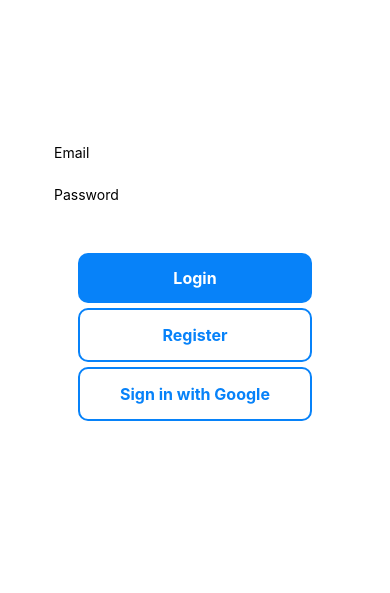
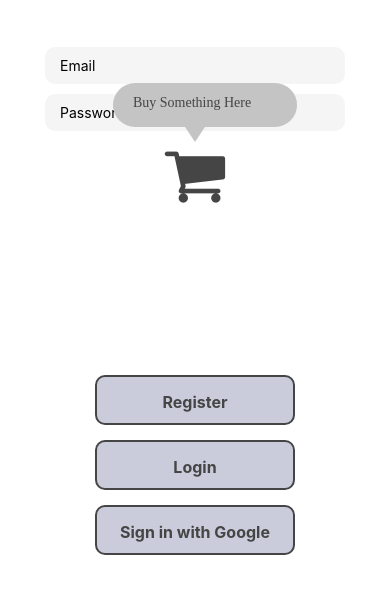
Before and after one commit to yenpangchen/NCUAPP-WinterHW, a React Native app: screen / in a window 390 px wide. Shown: the part 147-740 px from the top of the page. Built offline with nearby package versions, Linux system fonts and the light colour scheme; no server answers.

Commit message:
LoginPage ShopPage

```diff
--- a/items.js
+++ b/items.js
@@ -13,11 +13,28 @@ function toDateString(time) {
   return dateString;
 }
 
-async function getItem() {
+async function getNewItem() {
+  const itemsArray = [];
   const db = firebase.firestore();
-  const itemRef = db.collection('products').doc('tMBky4jDxVVpLaV8ZXaQ');
-  const doc = await itemRef.get();
-  console.log(doc.data());
+  const itemRef = db.collection('products');
+  const querySnapshot = await itemRef.where('status', '==', '全新').get();
+  querySnapshot.forEach((doc) => {
+    itemsArray.push({ createAt: toDateString(doc.data().createAt), ...doc.data(), id: doc.id });
+  });
+  console.log(itemsArray);
+  return itemsArray;
+}
+
+async function getSecondhandItem() {
+  const itemsArray = [];
+  const db = firebase.firestore();
+  const itemRef = db.collection('products');
+  const querySnapshot = await itemRef.where('status', '==', '二手').get();
+  querySnapshot.forEach((doc) => {
+    itemsArray.push({ createAt: toDateString(doc.data().createAt), ...doc.data(), id: doc.id });
+  });
+  console.log(itemsArray);
+  return itemsArray;
 }
 
 async function getAllItems() {
@@ -56,7 +73,8 @@ async function addItem() {
 }
 
 export default {
-  getItem,
+  getNewItem,
+  getSecondhandItem,
   getAllItems,
   addItem,
 };
--- a/screens/LoginPage.jsx
+++ b/screens/LoginPage.jsx
@@ -5,6 +5,7 @@ import {
   KeyboardAvoidingView, StyleSheet, Text, TextInput, TouchableOpacity, View,
 } from 'react-native';
 import firebase from '../firebase';
+import Icon from 'react-native-vector-icons/FontAwesome';
 
 const { auth, provider } = firebase;
 
@@ -13,45 +14,90 @@ const styles = StyleSheet.create({
     flex: 1,
     justifyContent: 'center',
     alignItems: 'center',
-  },
-  inputContainer: {
-    width: '80%',
+    backgroundColor: 'white',
   },
   input: {
     backgroundColor: 'white',
     paddingHorizontal: 15,
     paddingVertical: 10,
     borderRadius: 10,
-    marginTop: 5,
+    backgroundColor: '#F5F5F5',
+    marginTop: 10,
+    top: 200,
+    width: 300,
   },
   buttonContainer: {
     width: '60%',
-    justifyContent: 'center',
+    flex: 1,
     alignItems: 'center',
-    marginTop: 40,
+    flexDirection: 'column',
+    top: 100,
   },
   button: {
-    backgroundColor: '#0782F9',
-    width: '100%',
+    backgroundColor: '#CACCDB',
+    width: 200,
+    height: 50,
     padding: 15,
-    borderRadius: 10,
+    borderRadius:10,
+    marginBottom: 15,
     alignItems: 'center',
+
   },
   buttonOutline: {
-    backgroundColor: 'white',
-    marginTop: 5,
-    borderColor: '#0782F9',
+    backgroundColor: '#CACCDB',
+    borderColor: '#454545',
     borderWidth: 2,
   },
   buttonText: {
-    color: 'white',
+    color: '#454545',
     fontWeight: '700',
     fontSize: 16,
   },
   buttonOutlineText: {
-    color: '#0782F9',
+    color: '#454545',
     fontWeight: '700',
     fontSize: 16,
+    height: 50,
+  },
+  buy: {
+		backgroundColor: 'rgba(196, 196, 196, 1)',
+		width: 184,
+		height: 44,
+		borderRadius: 30,
+    top: 230,
+    marginLeft: 20,
+  },
+  buypic: {
+    flex: 1,
+    flexDirection: 'column',
+    alignItems: 'center',
+  },
+  cart: {
+    marginTop: 10,
+    marginBottom: 50,
+    top: 220,
+  },
+  tri: {
+    width: 0,
+    height: 0,
+    borderBottomColor: "rgba(196, 196, 196, 1)",
+    backgroundColor: "transparent",
+    borderStyle: "solid",
+    borderLeftWidth: 10,
+    borderRightWidth: 10,
+    borderBottomWidth: 15,
+    borderLeftColor: "transparent",
+    borderRightColor: "transparent",
+    transform: [{ rotate: "180deg" }],
+    top:230
+  },
+  buytext: {
+    fontFamily: 'Paytone One',
+    fontWeight: '400',
+    fontSize: 14,
+    color: 'rgba(69,69,69,1)',
+    marginTop: 12,
+    marginLeft: 20,
   },
 });
 
@@ -183,7 +229,12 @@ const LoginPage = () => {
       style={styles.container}
       behavior="padding"
     >
-      <View style={styles.inputContainer}>
+      <View style={styles.buypic}>
+        <View style={styles.buy}>
+          <Text style={styles.buytext}>Buy Something Here</Text>
+        </View>
+        <View style={styles.tri} />
+        <Icon name='shopping-cart' size={65} color="#454545" style={styles.cart}/>
         <TextInput
           placeholder="Email"
           value={email}
@@ -200,26 +251,27 @@ const LoginPage = () => {
       </View>
 
       <View style={styles.buttonContainer}>
-        <TouchableOpacity
-          onPress={handleLogin}
-          style={styles.button}
-        >
-          <Text style={styles.buttonText}>Login</Text>
-        </TouchableOpacity>
-        <TouchableOpacity
+          <TouchableOpacity
           onPress={handleSignUp}
           style={[styles.button, styles.buttonOutline]}
         >
           <Text style={styles.buttonOutlineText}>Register</Text>
         </TouchableOpacity>
         <TouchableOpacity
-          onPress={signInWithGoogleAsync}
+          onPress={handleLogin}
           style={[styles.button, styles.buttonOutline]}
         >
-          <Text style={styles.buttonOutlineText}>Sign in with Google</Text>
+          <Text style={styles.buttonOutlineText}>Login</Text>
         </TouchableOpacity>
+        <TouchableOpacity
+        onPress={signInWithGoogleAsync}
+        style={[styles.button, styles.buttonOutline]}
+      >
+        <Text style={styles.buttonOutlineText}>Sign in with Google</Text>
+      </TouchableOpacity>
       </View>
     </KeyboardAvoidingView>
+
   );
 };
 
--- a/screens/ShopPage.jsx
+++ b/screens/ShopPage.jsx
@@ -1,19 +1,243 @@
-import { StyleSheet, Text, View } from 'react-native';
-import React from 'react';
+import { useNavigation } from '@react-navigation/core';
+import React, { useState, useEffect } from 'react';
+import {
+  StyleSheet, Text, TouchableOpacity, View, Button, Image, ScrollView, ImageBackground, SafeAreaView
+} from 'react-native';
+import {
+  Card,
+} from 'react-native-paper';
+import firebase from 'firebase';
+import items from '../items';
+import { createBottomTabNavigator } from '@react-navigation/bottom-tabs';
+
+import { BottomNavigation} from 'react-native-paper';
 
 const styles = StyleSheet.create({
   container: {
     flex: 1,
-    backgroundColor: '#fff',
+    justifyContent: 'center',
     alignItems: 'center',
-    justifyContent: 'center',
+    backgroundColor: 'white',
+  },
+  searchbar: {
+    width: 237,
+    height: 44,
+    borderRadius: 20,
+    backgroundColor: 'rgba(245,245,245,1)',
+    marginTop: 11,
+    flex: 1,
+    flexDirection: 'row',
+    justifyContent: 'flex-start',
+  },
+  searchtext: {
+    fontSize: 16,
+    fontFamily: 'Roboto',
+    color: 'rgba(196,196,196,1)',
+    width: 55,
+    height: 17,
+    marginLeft: 10,
+    marginTop: 12,
+  },
+  searchpic: {
+    width: 20,
+    height: 20,
+    marginLeft: 20,
+    marginTop: 12,
+  },
+  heart: {
+    width: 28,
+    height: 25,
+    marginTop: 12,
+    marginLeft: 150,
+  },
+  message: {
+    width: 28,
+    height: 25,
+    marginTop: 12,
+    marginLeft: 20,
+  },
+  title: {
+    fontSize: 20,
+    fontFamily: 'Roboto',
+    fontWeight: '500',
+    color: 'rgba(0,0,0,1)',
+    width: 200,
+    height: 23,
+    marginTop: 15,
+    marginLeft: 20,
+  },
+  choose: {
+    flex: 1,
+    alignItems: 'flex-end',
+    flexDirection:'row',
+  },
+  new: {
+    fontSize: 16,
+    fontFamily: 'Roboto',
+    fontWeight: '500',
+    color: 'black',
+    top: 8,
+  },
+  newpress: {
+    fontSize: 16,
+    fontFamily: 'Roboto',
+    fontWeight: '300',
+    color: '#C4C4C4',
+    top: 8,
+  },
+  Line1: {
+    borderWidth: 1,
+    borderStyle: 'solid',
+    borderColor: 'rgba(0,0,0,1)',
+    transform: [{rotate:"-90deg"}],
+    width: 19.03,
+    height: 2,
+    backgroundColor: 'rgba(0,0,0,1)',
+    marginLeft: 5,
+    marginRight: 5,
+  },
+  second: {
+    fontSize: 16,
+    fontFamily: 'Roboto',
+    fontWeight: '500',
+    color: 'black',
+    top: 8,
+  },
+  secondpress: {
+    fontSize: 16,
+    fontFamily: 'Roboto',
+    fontWeight: '300',
+    color: '#C4C4C4',
+    top: 8,
   },
 });
 
-const ShopPage = () => (
-  <View styles={styles.container}>
-    <Text>This is ShopPage</Text>
-  </View>
-);
+const ShopPage = () => {
+  const [newproduct, setnewProduct] = useState([]);
+  const [secondhandproduct, setsecondhandProduct] = useState([]);
+  const [pressedNew, setPressedNew] = useState(true);
+  const [pressedSecond, setPressedSecond] = useState(false);
+
+  useEffect(() => {
+    items.getNewItem().then((res) => {
+      setnewProduct(res);
+    }).catch((err) => {
+      throw err;
+    });
+  }, [items]);
+
+  useEffect(() => {
+    items.getSecondhandItem().then((res) => {
+      setsecondhandProduct(res);
+    }).catch((err) => {
+      throw err;
+    });
+  }, [items]);
+  //const navigation = useNavigation();
+
+  const handleSignOut = () => {
+    auth
+      .signOut()
+      .then(() => {
+        // navigation.replace('Login');
+      })
+      .catch((error) => alert(error.message));
+  };
+
+  const onPressChoice = () => {
+    setPressedNew(pressedNew  ? false : true);
+    setPressedSecond(pressedSecond ? false : true);
+    if(pressedNew === true && pressedSecond === false)
+      items.getNewItem();
+    if(pressedSecond === true && pressedNew === true)
+      items.getSecondhandItem();
+  };
+
+  function NewItemCards(pressedNew){
+    return(
+      newproduct.map(({
+        id, productName, price, status, username, imageURL,
+      }) => (
+        <Card key={id} style={{ flex: 1, padding: 20, margin: 20 }}>
+          <Card.Content>
+            <Image
+              source={{ uri: imageURL }}
+              style={{ width: 200, height: 200, margin: 10 }}
+            />
+            <Text style={{ marginBottom: 5, fontWeight: 'bold' }}>{`${productName}`}</Text>
+            <Text>{`NT$${price}   ${status}  ${username}`}</Text>
+          </Card.Content>
+        </Card>
+      ))
+    );
+  };
+
+  function SecondItemsCards(){
+    return(
+      secondhandproduct.map(({
+        id, productName, price, status, username, imageURL,
+      }) => (
+        <Card key={id} style={{ flex: 1, padding: 20, margin: 20 }}>
+          <Card.Content>
+            <Image
+              source={{ uri: imageURL }}
+              style={{ width: 200, height: 200, margin: 10 }}
+            />
+            <Text style={{ marginBottom: 5, fontWeight: 'bold' }}>{`${productName}`}</Text>
+            <Text>{`NT$${price}   ${status}  ${username}`}</Text>
+          </Card.Content>
+        </Card>
+      ))
+    );
+  };
+
+  return(
+    <SafeAreaView style={styles.container}>
+    <ScrollView>
+      <View style={styles.searchbar}>
+        <Image
+        style={styles.searchpic}
+        source={{
+          uri: "https://firebasestorage.googleapis.com/v0/b/unify-bc2ad.appspot.com/o/7VTRA1LARbhmV9G9egMojJ-19%3A13?alt=media&token=d690711c-33eb-4e04-aac8-946dbb7a47c5",
+        }}
+        />
+        <Text style={styles.searchtext}>Search</Text>
+
+        <Image
+        style={styles.heart}
+        source={{
+          uri: "https://firebasestorage.googleapis.com/v0/b/unify-bc2ad.appspot.com/o/7VTRA1LARbhmV9G9egMojJ-19%3A12?alt=media&token=1c1a0478-0c62-4224-8686-5e085bc5b1c4",
+        }}
+        />
+        <Image
+        style={styles.message}
+        source={{
+          uri: "https://firebasestorage.googleapis.com/v0/b/unify-bc2ad.appspot.com/o/7VTRA1LARbhmV9G9egMojJ-19%3A15?alt=media&token=6675c1c5-91a9-4b65-8dd7-ebb9dd4222a0",
+        }}
+        />
+      </View>
+      <View style={styles.choose}>
+        <Text style={styles.title}>購買</Text>
+        <TouchableOpacity onPress={onPressChoice}>
+          <Text style={pressedNew ? styles.new : styles.newpress}>全新</Text>
+        </TouchableOpacity>
+        <View style={styles.Line1} />
+        <TouchableOpacity onPress={onPressChoice}>
+          <Text style={pressedSecond ? styles.second : styles.secondpress}>二手</Text>
+        </TouchableOpacity>
+      </View>
+        {pressedNew ? <NewItemCards/> : <View/>}
+        {pressedSecond ? <SecondItemsCards/> : <View/> }
+
+
+
+
+
+
+    </ScrollView>
+
+  </SafeAreaView>
+  );
+};
 
 export default ShopPage;
```
Also changed, not shown: 1 other file (tests, documents, lock files or other folders).
